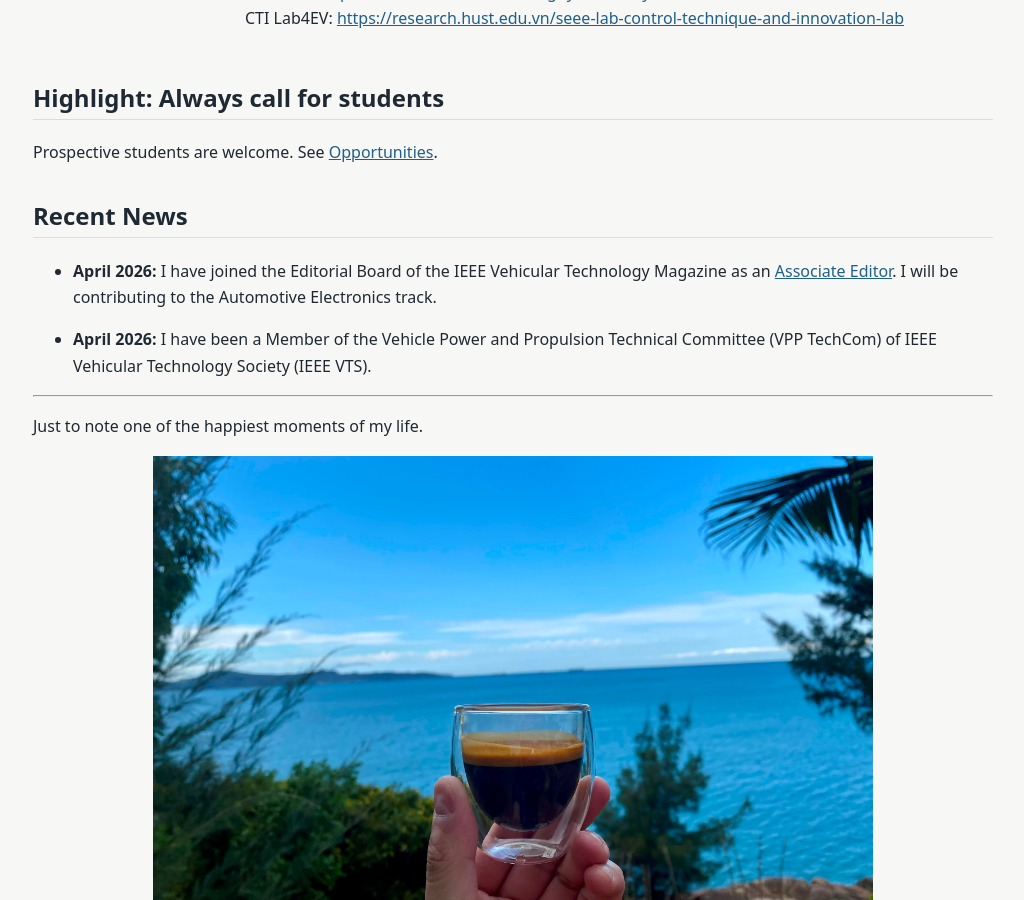
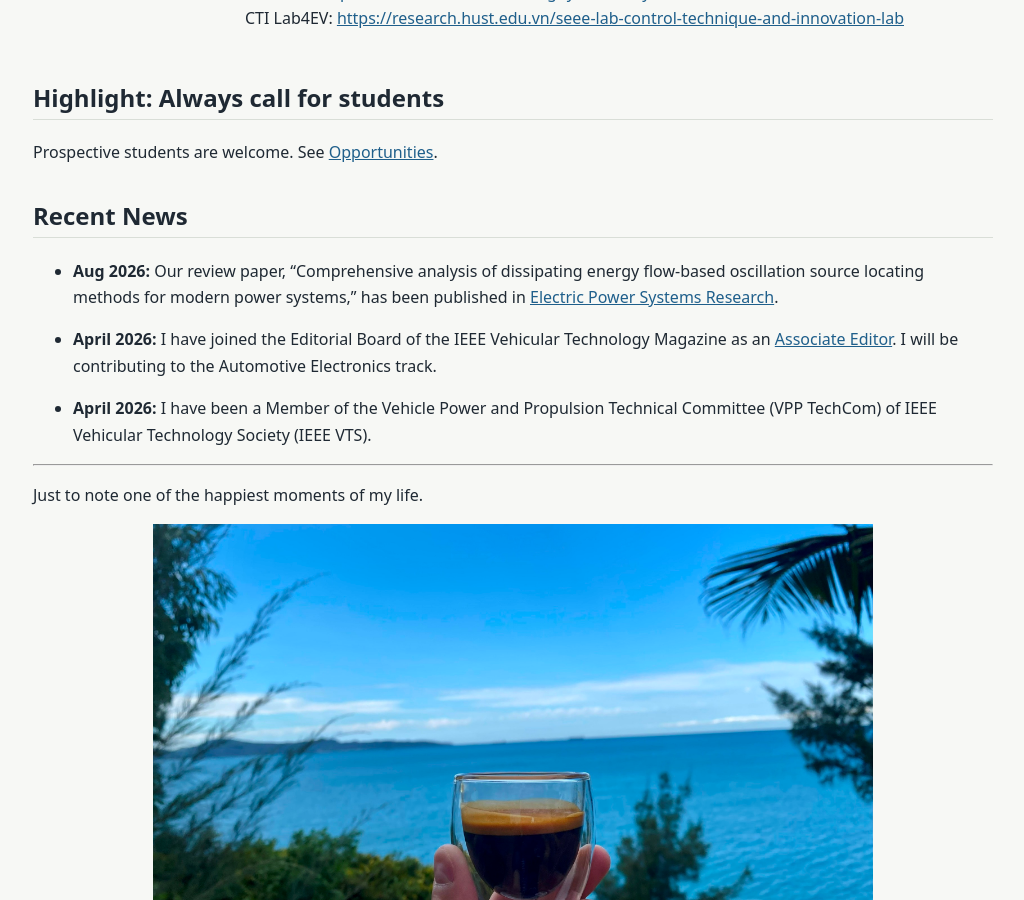
Before and after one commit to baohuynguyen/baohuynguyen.github.io, a Jekyll site: the page built from index.md, in a window 1280 px wide and 900 px high, scrolled down 723 px. Shown: the whole window, without its empty margins (127-1151 px from the left). Built offline with Jekyll 4.4.1, drawn with Linux system fonts in a browser that asks for light colours.

Commit message:
Update index.md

```diff
--- a/index.md
+++ b/index.md
@@ -41,6 +41,8 @@ Prospective students are welcome. See <a href="{{ '/opportunities/' | relative_u
 ## Recent News
 
 <ul class="news-list">
+  <li><strong>Aug 2026:</strong> Our review paper, “Comprehensive analysis of dissipating energy flow-based oscillation source locating methods for modern power systems,” has been published in <a href="https://www.sciencedirect.com/science/article/pii/S0378779626011909" target="_blank" rel="noopener">Electric Power Systems Research</a>.</li>
+
   <li><strong>April 2026:</strong> I have joined the Editorial Board of the IEEE Vehicular Technology Magazine as an <a href="https://vtsociety.org/position/associate-editor-automotive-electronics" target="_blank" rel="noopener">Associate Editor</a>. I will be contributing to the Automotive Electronics track.</li>
 
   <li><strong>April 2026:</strong> I have been a Member of the Vehicle Power and Propulsion Technical Committee (VPP TechCom) of IEEE Vehicular Technology Society (IEEE VTS).</li>
```
